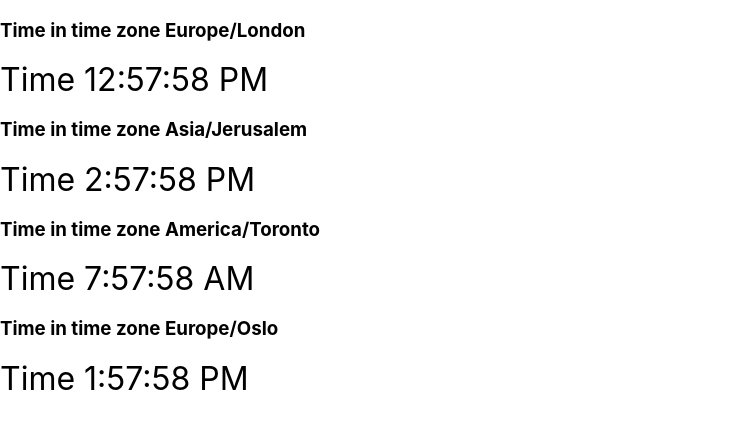
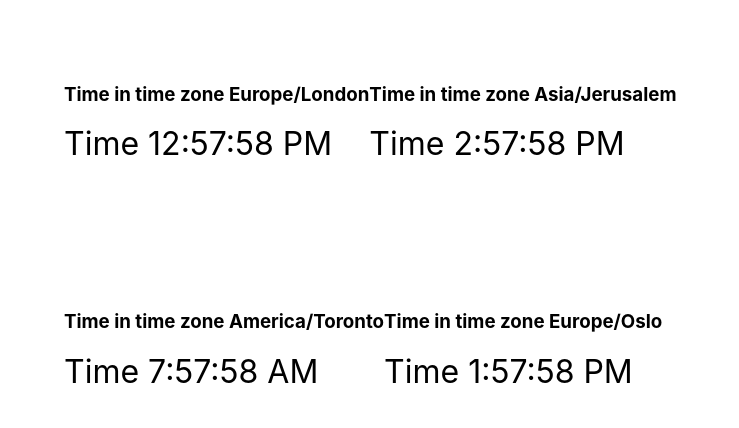
Before and after one commit to KuznetsovaVera/https---github.com-Java49VeraKuznetsova-react-project, a React (Create React App) app: page / in a window 1280 px wide. Shown: the top 428 px of the page, without its empty margins (0-739 px from the left). Built offline with nearby package versions, Linux system fonts and the light colour scheme.

Commit message:
HW #33 done (before seminar)

```diff
--- a/src/App.tsx
+++ b/src/App.tsx
@@ -4,11 +4,18 @@ import { cityOrCountryAll, Timer } from './components/Timer';
 
 function App() {
   return   <div>
+    <div style={{display:"flex", flexDirection: 'row',
+    padding:"5vw", textAlign:"center"}}>
     <Timer timeZoneCityOrCountry= {cityOrCountryAll[0]}></Timer>
     <Timer timeZoneCityOrCountry= {cityOrCountryAll[1]}></Timer>
+    </div>
+    <div style={{display:"flex", flexDirection: 'row',
+    padding:"5vw", textAlign:"center"}}>
     <Timer timeZoneCityOrCountry={cityOrCountryAll[2]}></Timer>
     <Timer timeZoneCityOrCountry={cityOrCountryAll[3]}></Timer>
+    </div>
    </div>
 }
 
+
 export default App;
--- a/src/components/Timer.tsx
+++ b/src/components/Timer.tsx
@@ -5,7 +5,12 @@ import timeZones from "../time-zones";
 export const cityOrCountryMain: string = 'Israel';
 
 export const cityOrCountryAll: Array<string> =
-  ['London','NaN', 'Toronto', 'Oslo'];
+  ['London','Vasya', 'Toronto', 'Oslo'];
+
+const timeZonesStr: Array<string> =
+  timeZones.map (el => JSON.stringify(el));
+const indexMain: number =  timeZonesStr.findIndex (el=> el.includes(cityOrCountryMain))
+
 /*
 type TimerProps = {
     timeZoneIndex: number;
@@ -30,12 +35,10 @@ export const Timer: React.FC<TimerProps> = (props) => {
     }, [])
 
     function getIndexByName (cityOrCountry: string): number {
-        const timeZonesStr: Array<string> =
-            timeZones.map (el => JSON.stringify(el));
+
         let index: number = timeZonesStr.findIndex (el =>
             el.includes(cityOrCountry) );
-           // console.log (index);
-            if (index === -1) index = timeZonesStr.findIndex (el=> el.includes(cityOrCountryMain));
+           if (index === -1) index = indexMain;
         return index;
     }
     return <div>
```
